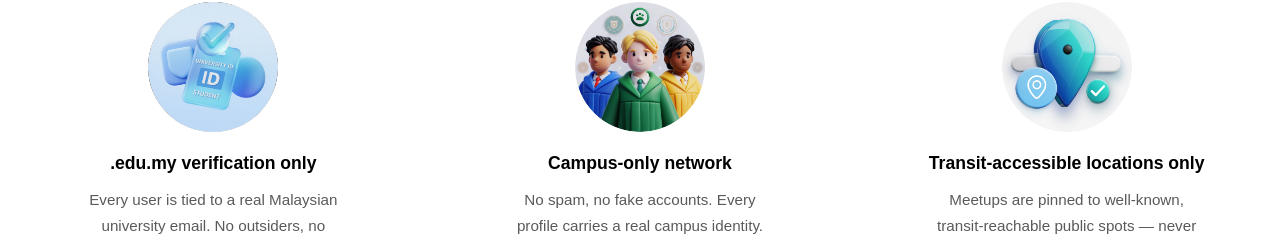
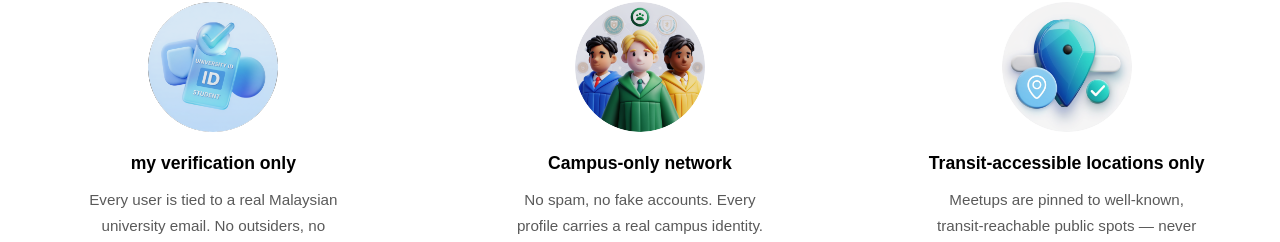
Before and after one commit to Jaydeno9/uni-meetup, a Next.js app: page / in a window 1280 px wide. Shown: the part 3427-3669 px from the top of the page. Built offline with nearby package versions, Linux system fonts and the light colour scheme.

Commit message:
update trust

```diff
--- a/src/components/Trust.tsx
+++ b/src/components/Trust.tsx
@@ -5,7 +5,7 @@ import Image from "next/image";
 const trusts = [
   {
     img: "/trust-1.png",
-    title: ".edu.my verification only",
+    title: "my verification only",
     desc: "Every user is tied to a real Malaysian university email. No outsiders, no exceptions.",
   },
   {
```
